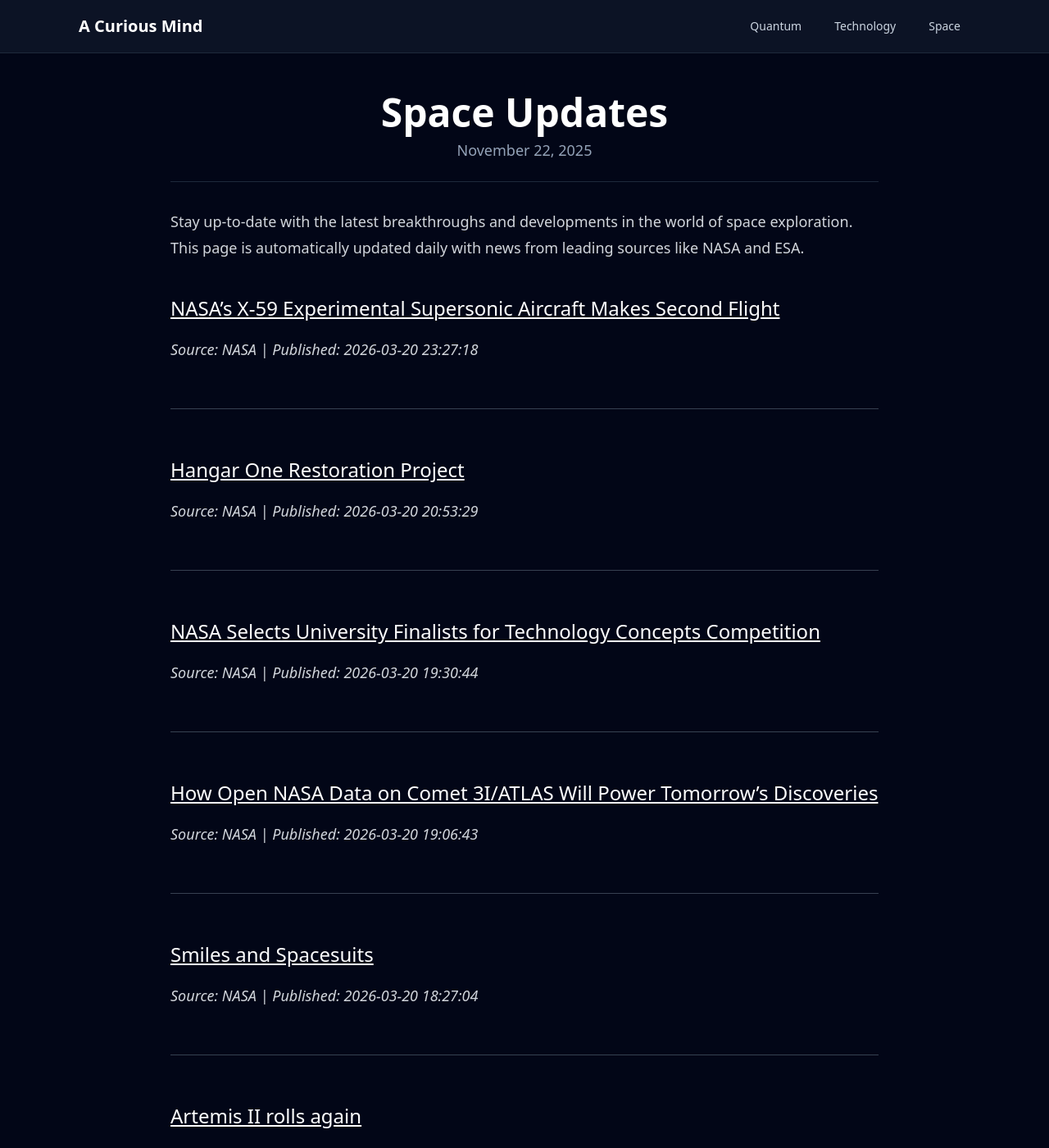
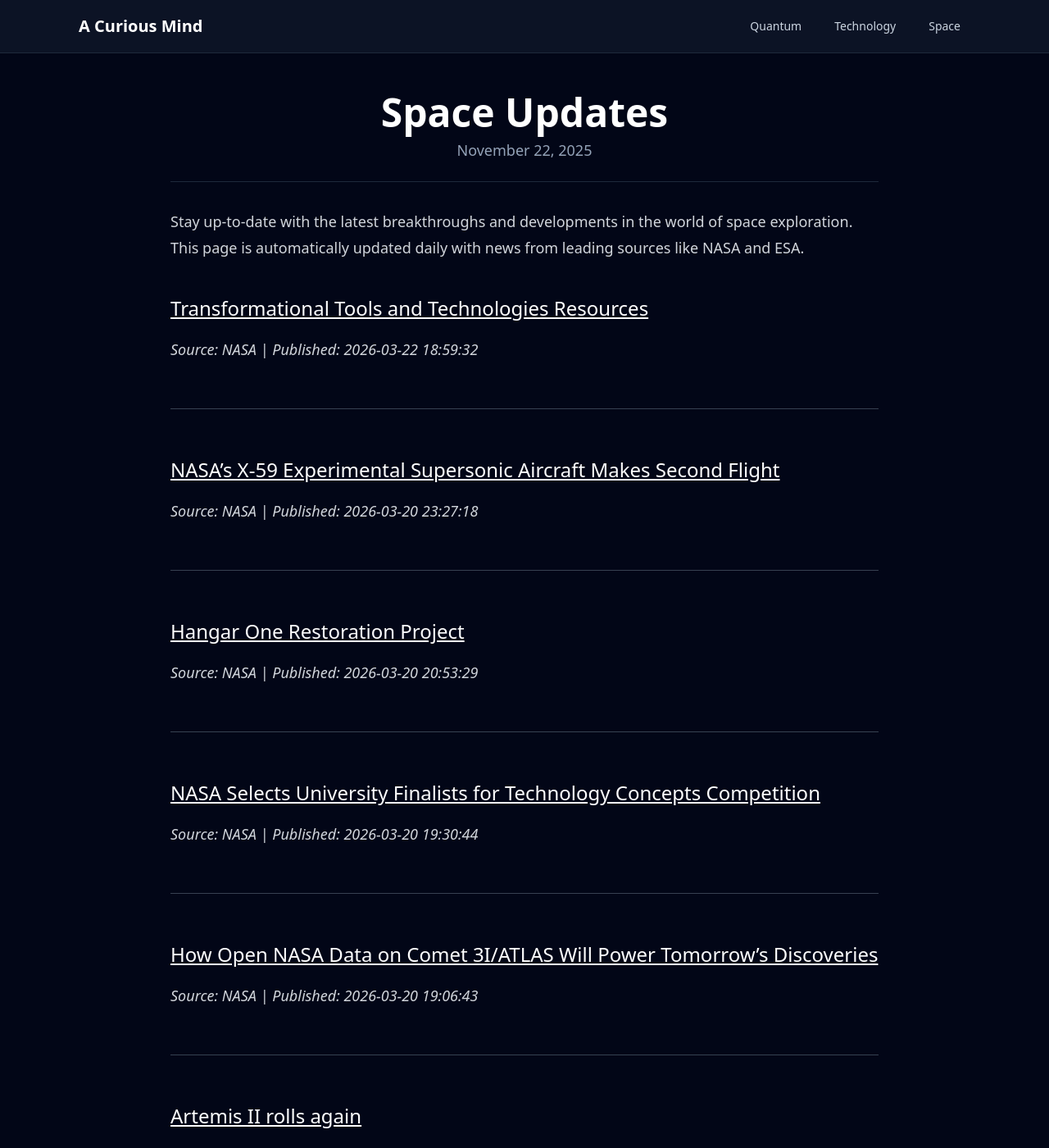
Before and after one commit to onehl7/onehl7.github.io, a Jekyll site: the page built from _posts/2025-11-22-space-updates.md, in a window 1280 px wide and 1400 px high. Shown: the whole window at 82% size. Built offline with Jekyll 4.4.1, drawn with Linux system fonts in a browser that asks for light colours; nearby versions of some CDN libraries.

Commit message:
Update space news data

```diff
--- a/_data/space_news.json
+++ b/_data/space_news.json
@@ -1,4 +1,10 @@
 [
+  {
+    "source": "NASA",
+    "title": "Transformational Tools and Technologies Resources",
+    "link": "https://www.nasa.gov/directorates/armd/tacp/ttt/ttt-resources/",
+    "published": "2026-03-22 18:59:32"
+  },
   {
     "source": "NASA",
     "title": "NASA\u2019s\u00a0X-59 Experimental Supersonic Aircraft Makes Second Flight",
@@ -22,12 +28,6 @@
     "title": "How Open NASA Data on Comet 3I/ATLAS Will Power Tomorrow\u2019s Discoveries",
     "link": "https://science.nasa.gov/open-science/interstellar-comet-3i-atlas-data/",
     "published": "2026-03-20 19:06:43"
-  },
-  {
-    "source": "NASA",
-    "title": "Smiles and Spacesuits",
-    "link": "https://www.nasa.gov/image-article/smiles-and-spacesuits/",
-    "published": "2026-03-20 18:27:04"
   },
   {
     "source": "ESA",
```
